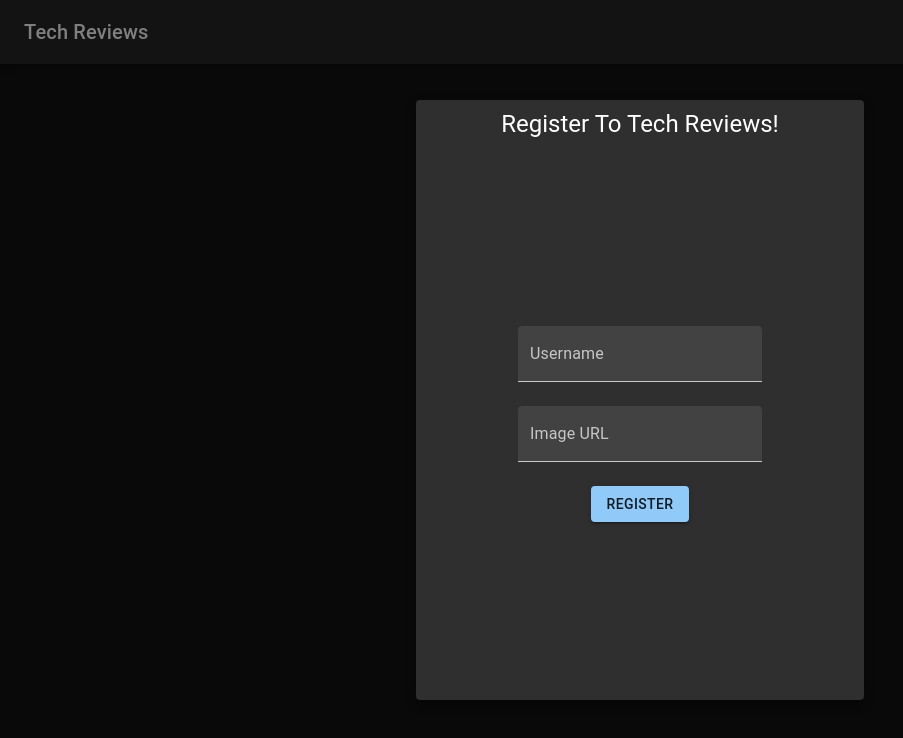
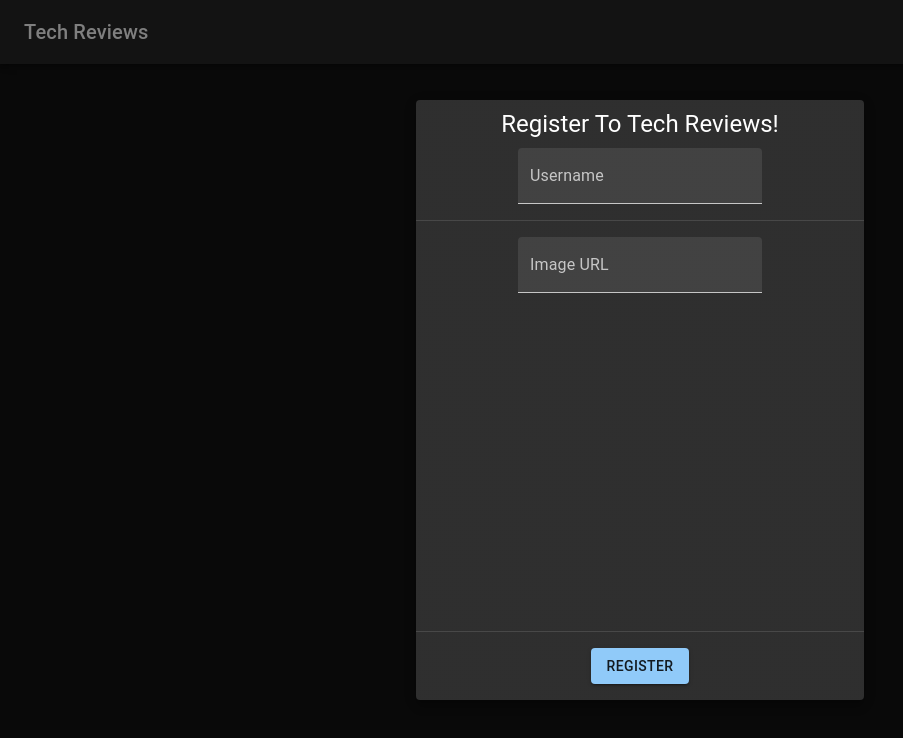
Before and after one commit to omerbenda/tech-reviews, a React (Vite) app in the folder client/: page / in a window 1280 px wide. Both pictures are taken after typing "Sample" into the empty fields and a click on the button "CREATE AN ACCOUNT". Shown: the top 738 px of the page, without its empty margins (0-903 px from the left). Built offline with nearby package versions, Linux system fonts and the light colour scheme.

Commit message:
fix(RegisterModal.tsx): Add space for register modal image

```diff
--- a/client/src/Common/Components/Navbar/Navbar.tsx
+++ b/client/src/Common/Components/Navbar/Navbar.tsx
@@ -30,7 +30,7 @@ const Navbar = () => {
             Tech Reviews
           </Typography>
           <Box flexGrow="1" />
-          {currentUser && <NavbarUserActions currentUser={currentUser} />}
+          {currentUser && <NavbarUserActions user={currentUser} />}
         </Toolbar>
       </Container>
     </AppBar>
--- a/client/src/Common/Components/Navbar/NavbarUserActions.tsx
+++ b/client/src/Common/Components/Navbar/NavbarUserActions.tsx
@@ -7,10 +7,10 @@ import { useGeneralStore } from '../../../Stores/GeneralStore';
 import { useCookies } from 'react-cookie';
 
 type Props = {
-  currentUser?: User;
+  user?: User;
 };
 
-const NavbarUserActions = ({ currentUser }: Props) => {
+const NavbarUserActions = ({ user }: Props) => {
   const [menuAnchor, setMenuAnchor] = useState<HTMLElement>();
 
   const setCurrentUser = useGeneralStore((state) => state.setCurrentUser);
@@ -23,7 +23,7 @@ const NavbarUserActions = ({ currentUser }: Props) => {
   };
 
   const handleProfileClick = () => {
-    navigate(`/profile/${currentUser?.id}`);
+    navigate(`/profile/${user?.id}`);
   };
 
   const logout = () => {
@@ -47,7 +47,7 @@ const NavbarUserActions = ({ currentUser }: Props) => {
         </Menu>
       </Box>
       <IconButton onClick={handleProfileClick}>
-        <Avatar alt="Profile" src={currentUser?.imageUrl} />
+        <Avatar alt="Profile" src={user?.imageUrl} />
       </IconButton>
     </Box>
   );
--- a/client/src/Pages/HomePage/Components/RegisterModal/RegisterModal.tsx
+++ b/client/src/Pages/HomePage/Components/RegisterModal/RegisterModal.tsx
@@ -2,6 +2,7 @@ import { useRef, useState } from 'react';
 import {
   Box,
   Button,
+  Divider,
   Modal,
   Paper,
   TextField,
@@ -80,7 +81,8 @@ const RegisterModal = ({ isOpen, closeHandler }: Props) => {
               flexGrow="1"
               justifyContent="center"
               alignItems="center"
-              gap={3}
+              overflow="hidden"
+              gap={2}
               width="100%"
             >
               <TextField
@@ -88,23 +90,35 @@ const RegisterModal = ({ isOpen, closeHandler }: Props) => {
                 variant="filled"
                 inputRef={usernameInputRef}
               />
+              <Divider sx={{ width: '100%' }} />
               <Box
                 display="flex"
                 justifyContent="space-evenly"
                 flexWrap="wrap"
+                flexGrow="1"
                 gap={1}
                 width="100%"
+                overflow="auto"
               >
                 <TextField
                   label="Image URL"
                   variant="filled"
                   onChange={(e) => setImageUrl(e.target.value)}
                 />
-                {imageUrl && <Box component="img" src={imageUrl} />}
+                {imageUrl && (
+                  <Box
+                    component="img"
+                    src={imageUrl}
+                    width="75%"
+                    sx={{ objectFit: 'fit' }}
+                  />
+                )}
               </Box>
+              <Divider sx={{ width: '100%' }} />
               <Button variant="contained" onClick={register}>
                 Register
               </Button>
+              <Box />
             </Box>
           </Box>
         </Paper>
```
